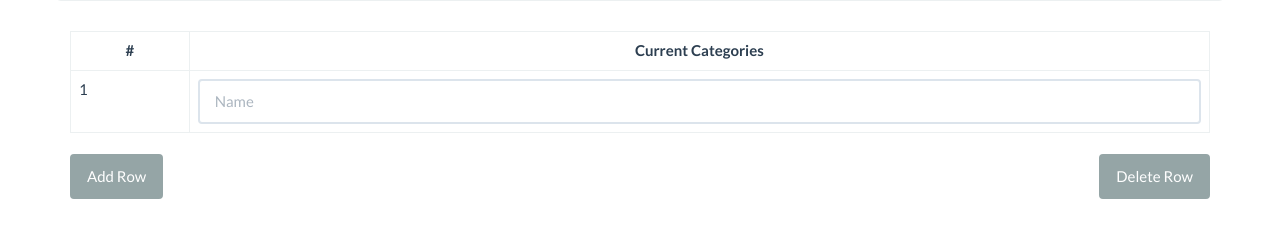
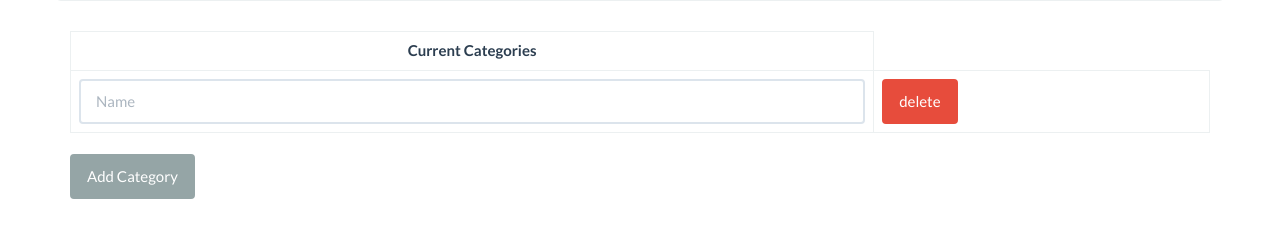
Before and after one commit to ywu342/DailyYou, a Django app: template DailyU/templates/home.html in a window 1280 px wide. Shown: the part 330-568 px from the top of the page. Run offline with Django 3.2, Linux system fonts and the light colour scheme; the template is opened without the code that fills it, so the values that code supplies are empty; some libraries are stand-ins or nearby versions.

Commit message:
add category

```diff
--- a/DailyU/templates/home.html
+++ b/DailyU/templates/home.html
@@ -12,63 +12,110 @@
     </div>
 </div>
 
+
  <div class="container">
- <form method="post" action="{% url 'editcat' %}">
+	<form method="post" action="{% url 'editcat' %}">
 			{% csrf_token %}
     <div class="row clearfix">
-		<div class="col-md-12 column">
-
-			<table class="table table-bordered table-hover" id="tab_logic">
+    	<div class="col-md-12 table-responsive">
+			<table class="table table-bordered table-hover table-sortable" id="tab_logic">
 				<thead>
 					<tr >
 						<th class="text-center">
-							#
+							Current Categories
 						</th>
-						<th class="text-center">
-							Current Categories
+
+        				<th class="text-center" style="border-top: 1px solid #ffffff; border-right: 1px solid #ffffff;">
 						</th>
 					</tr>
 				</thead>
 				<tbody>
-					<tr id='addr0'>
-						<td>
-						1
-						</td>
-						<td>
-						<input type="text" name='name0'  placeholder='Name' class="form-control"/>
+    				<tr id='addr0' data-id="0" >
+						<td data-name="name">
+						    <input type="text" name='new_cat'  placeholder='Name' class="form-control"/>
 						</td>
 
+
+                        <td data-name="del">
+                            <button name="delete_cat" type="submit" class='btn btn-danger row-remove'>delete</button>
+                        </td>
 					</tr>
-                    <tr id='addr1'></tr>
 				</tbody>
 			</table>
 		</div>
 	</div>
-	<button id="add_row" class="btn btn-default pull-left" type="submit" value="add_row">Add Row</button>
-	<button id='delete_row' class="pull-right btn btn-default" type="submit" value="delete_row">Delete Row</button>
+	<button id="add_cat" name="add_cat" class="btn btn-default pull-left" type="submit" value="add_cat">Add Category</button>
 	</form>
 </div>
+
 {% endblock %}
 
 {% block javascript %}
 
 <script>
 
- $(document).ready(function(){
-      var i=1;
-     $("#add_row").click(function(){
-      $('#addr'+i).html("<td>"+ (i+1) +"</td><td><input name='name"+i+"' type='text' placeholder='Name' class='form-control input-md'  /> </td>");
+ $(document).ready(function() {
+    $("#add_row").on("click", function() {
+        // Dynamic Rows Code
 
-      $('#tab_logic').append('<tr id="addr'+(i+1)+'"></tr>');
-      i++;
-  });
-     $("#delete_row").click(function(){
-    	 if(i>1){
-		 $("#addr"+(i-1)).html('');
-		 i--;
-		 }
-	 });
+        // Get max row id and set new id
+        var newid = 0;
+        $.each($("#tab_logic tr"), function() {
+            if (parseInt($(this).data("id")) > newid) {
+                newid = parseInt($(this).data("id"));
+            }
+        });
+        newid++;
 
+        var tr = $("<tr></tr>", {
+            id: "addr"+newid,
+            "data-id": newid
+        });
+
+        // loop through each td and create new elements with name of newid
+        $.each($("#tab_logic tbody tr:nth(0) td"), function() {
+            var cur_td = $(this);
+
+            var children = cur_td.children();
+
+            // add new td and element if it has a nane
+            if ($(this).data("name") != undefined) {
+                var td = $("<td></td>", {
+                    "data-name": $(cur_td).data("name")
+                });
+
+                var c = $(cur_td).find($(children[0]).prop('tagName')).clone().val("");
+                c.attr("name", $(cur_td).data("name") + newid);
+                c.appendTo($(td));
+                td.appendTo($(tr));
+            } else {
+                var td = $("<td></td>", {
+                    'text': $('#tab_logic tr').length
+                }).appendTo($(tr));
+            }
+        });
+
+        // add delete button and td
+        /*
+        $("<td></td>").append(
+            $("<button class='btn btn-danger glyphicon glyphicon-remove row-remove'></button>")
+                .click(function() {
+                    $(this).closest("tr").remove();
+                })
+        ).appendTo($(tr));
+        */
+
+        // add the new row
+        $(tr).appendTo($('#tab_logic'));
+
+        $(tr).find("td button.row-remove").on("click", function() {
+             $(this).closest("tr").remove();
+        });
+});
+
+
+
+    $("#add_row").trigger("click");
 });
 </script>
 {% endblock %}
```
Also changed, not shown: DailyU/news/views.py (+21 -10 lines), DailyU/db.sqlite3.
